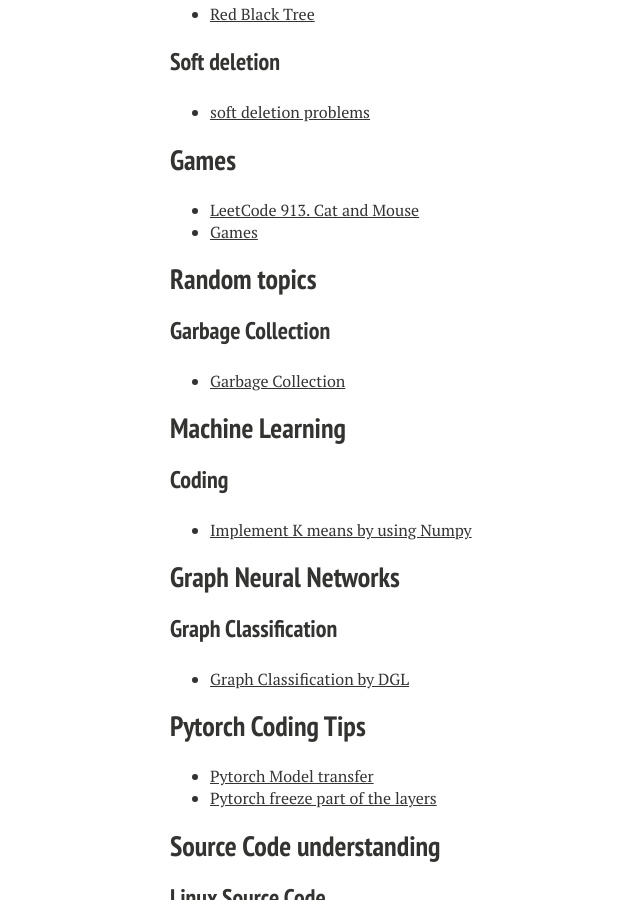
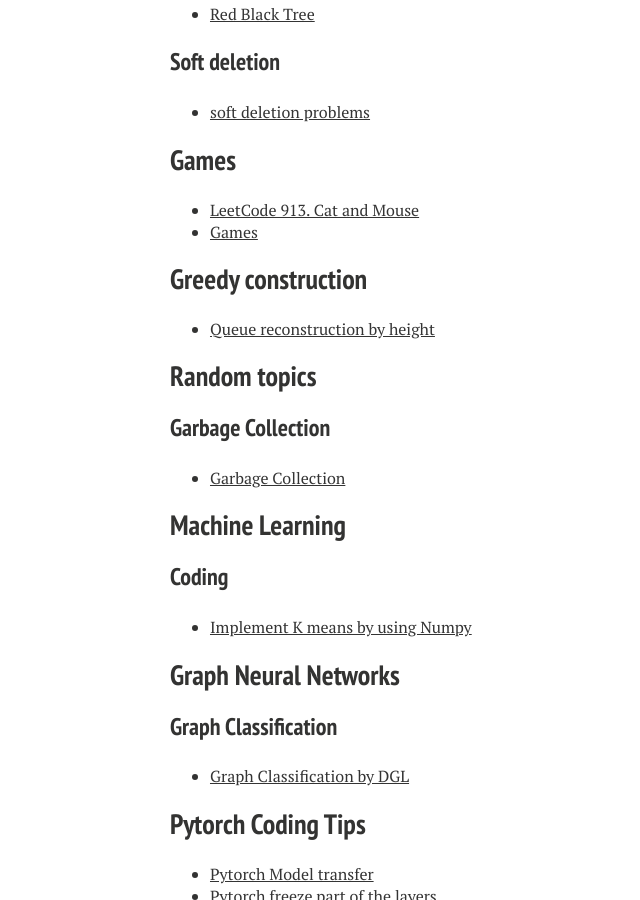
Before and after one commit to xiaokeshen/xiaokeshen.github.io, a Jekyll site: the page built from blog/index.md, in a window 1280 px wide and 900 px high, scrolled down 6320 px. Shown: the whole window, without its empty margins (150-790 px from the left). Built offline with Jekyll 4.4.1, drawn with Linux system fonts in a browser that asks for light colours; nearby versions of some CDN libraries.

Commit message:
add one blog

```diff
--- a/blog/index.md
+++ b/blog/index.md
@@ -219,6 +219,9 @@
 - [LeetCode 913. Cat and Mouse](https://leetcode.com/problems/cat-and-mouse/discuss/450609/Short-correct-and-easy-to-understand-python-translated-from-C++JAVA-solution.)
 - [Games](https://medium.com/@jim.morris.shen/games-fe8e5cfe26f7?source=friends_link&sk=754495f282897338af6fbe1b09b9c3ff)
 
+## Greedy construction
+- [Queue reconstruction by height](https://medium.com/@jim.morris.shen/406-queue-reconstruction-by-height-9de242aace35?source=friends_link&sk=bcd3378d77b066a45039c499523f918c)
+
 ## Random topics
 
 ### Garbage Collection
```
